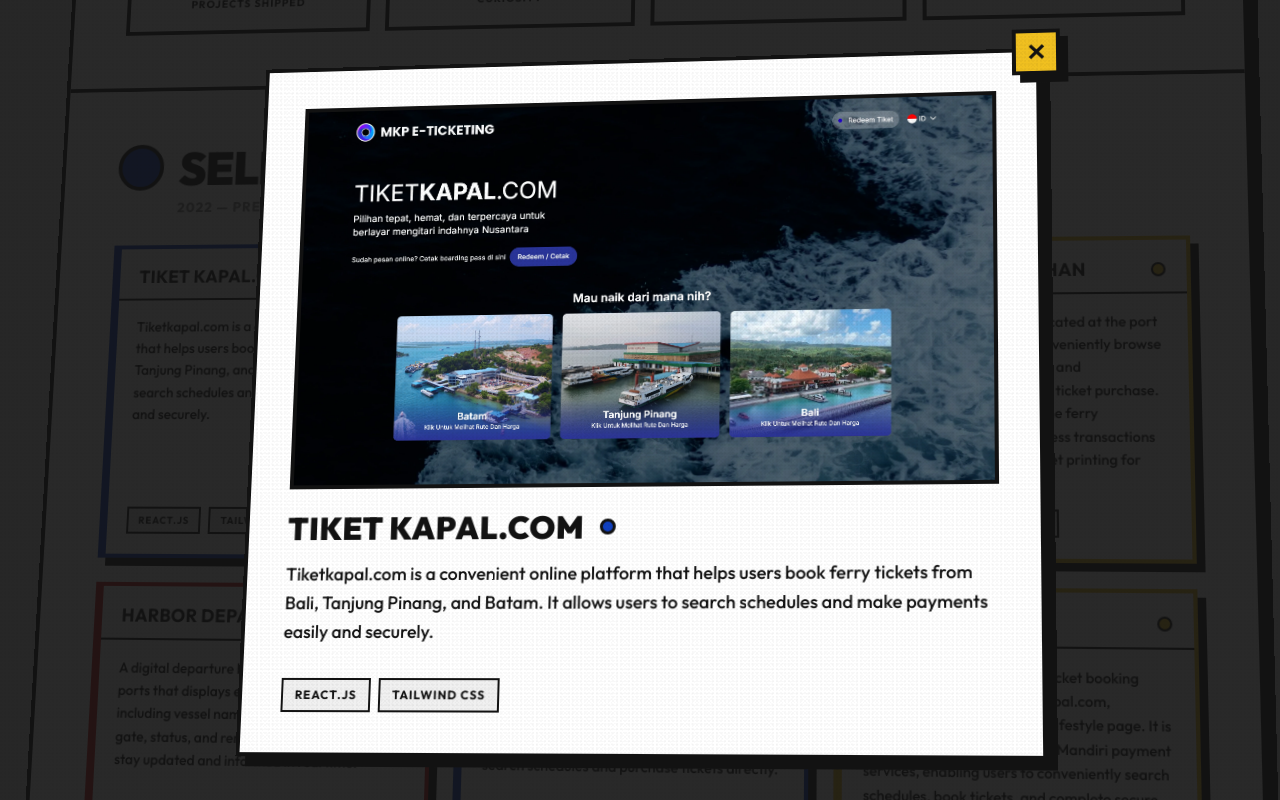
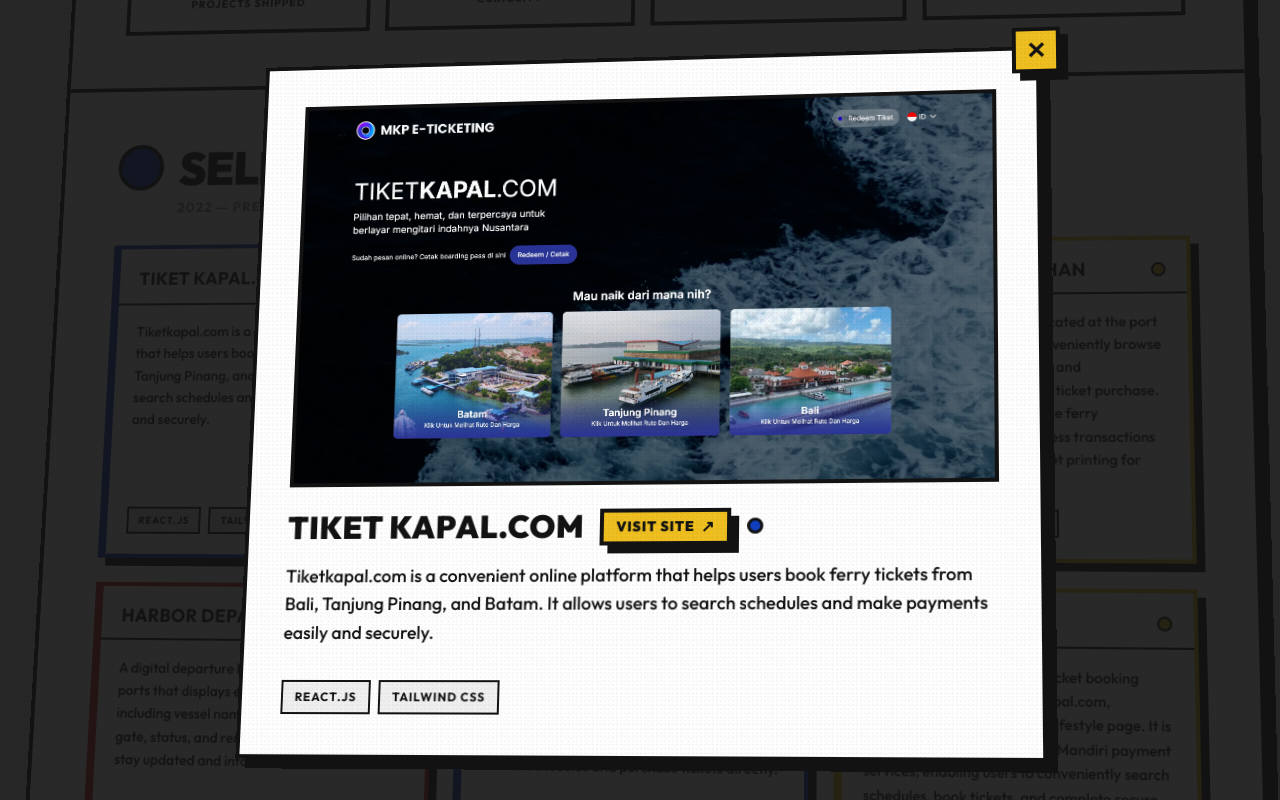
Before and after one commit to mazc0de/daffa-portfolio-v2, a Next.js app: page / in a window 1280 px wide. Both pictures are taken after a click on the button 271 px from the left and 1790 px from the top of the page. Shown: the part 1390-2190 px from the top of the page. Built offline with nearby package versions, Linux system fonts and the light colour scheme.

Commit message:
feat: add project links and improve card animations

```diff
--- a/src/app/page.tsx
+++ b/src/app/page.tsx
@@ -13,6 +13,7 @@
   borderColor: string
   borderL: string
   image?: string
+  link?: string
 }
 
 export default function Home() {
@@ -89,6 +90,9 @@
 
               setTimeout(() => {
                 entry.target.classList.add('is-visible')
+                setTimeout(() => {
+                  entry.target.classList.remove('animate-entrance')
+                }, 450)
               }, delay)
 
               observer.unobserve(entry.target)
@@ -153,6 +157,9 @@
         newCards.forEach((card, index) => {
           setTimeout(() => {
             card.classList.add('is-visible')
+            setTimeout(() => {
+              card.classList.remove('animate-entrance')
+            }, 450)
           }, index * 80)
         })
       }, 50)
@@ -445,9 +452,9 @@
               style={{ transformStyle: 'preserve-3d' }}
             >
               {(showAllProjects ? projectsData : projectsData.slice(0, 6)).map(
-                (proj, i) => (
+                proj => (
                   <div
-                    key={i}
+                    key={proj.title}
                     className='animate-entrance h-full w-full'
                     style={{ transformStyle: 'preserve-3d' }}
                   >
@@ -464,12 +471,27 @@
                       aria-label={`View project: ${proj.title}`}
                     >
                       <article
-                        className={`shadow-base group-hover:shadow-hover flex h-full flex-col border-4 bg-white transition-transform group-hover:-translate-x-[2px] group-hover:-translate-y-[2px] ${proj.borderColor} border-l-[8px] ${proj.borderL}`}
+                        className={`shadow-base group-hover:shadow-hover flex h-full flex-col border-4 bg-white transition-all duration-200 group-hover:-translate-x-[2px] group-hover:-translate-y-[2px] ${proj.borderColor} border-l-[8px] ${proj.borderL}`}
                       >
                         <div className='border-ink flex items-center justify-between border-b-2 p-5 pb-3'>
-                          <h3 className='text-[18px] font-bold tracking-[0.02em] uppercase'>
-                            {proj.title}
-                          </h3>
+                          <div className='flex items-center gap-2.5 min-w-0 pr-2'>
+                            <h3 className='text-[18px] font-bold tracking-[0.02em] uppercase truncate'>
+                              {proj.title}
+                            </h3>
+                            {proj.link && proj.link !== '#' && (
+                              <a
+                                href={proj.link}
+                                target='_blank'
+                                rel='noopener noreferrer'
+                                onClick={e => e.stopPropagation()}
+                                className='border-ink bg-bg hover:bg-yellow hover:text-ink text-ink inline-flex h-6 w-6 shrink-0 items-center justify-center border-2 text-[13px] font-black leading-none transition-transform duration-150 hover:-translate-y-0.5'
+                                title={`Visit ${proj.title}`}
+                                aria-label={`Visit ${proj.title}`}
+                              >
+                                ↗
+                              </a>
+                            )}
+                          </div>
                           <div
                             className={`border-ink h-3.5 w-3.5 shrink-0 rounded-full border-2 ${proj.statusColor}`}
                             title={proj.status}
@@ -639,10 +661,21 @@
                 />
               </div>
 
-              <div className='mb-2 md:mb-4 flex items-center gap-3 md:gap-4'>
+              <div className='mb-2 md:mb-4 flex flex-wrap items-center gap-3 md:gap-4'>
                 <h3 className='text-[18px] sm:text-[24px] md:text-[32px] font-black tracking-[0.02em] uppercase'>
                   {selectedProject.title}
                 </h3>
+                {selectedProject.link && selectedProject.link !== '#' && (
+                  <a
+                    href={selectedProject.link}
+                    target='_blank'
+                    rel='noopener noreferrer'
+                    className='border-ink bg-yellow hover:bg-red text-ink hover:text-white shadow-base inline-flex items-center gap-1.5 border-2 md:border-4 px-3 py-1 text-[12px] md:text-[14px] font-black tracking-[0.06em] uppercase transition-all hover:-translate-x-[1px] hover:-translate-y-[1px]'
+                    title={`Visit ${selectedProject.title}`}
+                  >
+                    Visit Site <span className='text-sm md:text-base leading-none'>↗</span>
+                  </a>
+                )}
                 <div
                   className={`border-ink h-3.5 w-3.5 md:h-4 md:w-4 shrink-0 rounded-full border-2 md:border-[3px] ${selectedProject.statusColor}`}
                   title={selectedProject.status}
--- a/src/data/projects.json
+++ b/src/data/projects.json
@@ -7,7 +7,8 @@
     "tags": ["React.js", "Tailwind CSS"],
     "borderColor": "border-blue",
     "borderL": "border-l-blue",
-    "image": "/images/tiketkapal-com.webp"
+    "image": "/images/tiketkapal-com.webp",
+    "link": "https://tiketkapal.com/"
   },
   {
     "title": "Kos Ibu Ami Petarukan",
@@ -17,7 +18,8 @@
     "tags": ["Next.js", "Tailwind CSS", "shadcn/ui"],
     "borderColor": "border-red",
     "borderL": "border-l-red",
-    "image": "/images/kosibuami.webp"
+    "image": "/images/kosibuami.webp",
+    "link": "https://kosibuami.my.id/"
   },
   {
     "title": "Selfkiosk Pelabuhan",
@@ -27,7 +29,8 @@
     "tags": ["React.js", "Tailwind CSS"],
     "borderColor": "border-yellow",
     "borderL": "border-l-yellow",
-    "image": "/images/selfkios.webp"
+    "image": "/images/selfkios.webp",
+    "link": "#"
   },
   {
     "title": "Harbor Departure Board",
@@ -37,7 +40,8 @@
     "tags": ["React.js", "Tailwind CSS"],
     "borderColor": "border-red",
     "borderL": "border-l-red",
-    "image": "/images/monitoring.webp"
+    "image": "/images/monitoring.webp",
+    "link": "#"
   },
   {
     "title": "Rodex",
@@ -47,7 +51,8 @@
     "tags": ["React.js", "Tailwind CSS"],
     "borderColor": "border-blue",
     "borderL": "border-l-blue",
-    "image": "/images/rodex2.webp"
+    "image": "/images/rodex2.webp",
+    "link": "#"
   },
   {
     "title": "Mini BMS Lifestyle",
@@ -57,7 +62,8 @@
     "tags": ["Next.js", "Tailwind CSS"],
     "borderColor": "border-yellow",
     "borderL": "border-l-yellow",
-    "image": "/images/minibms-livin.webp"
+    "image": "/images/minibms-livin.webp",
+    "link": "#"
   },
   {
     "title": "Astra Visteon",
@@ -67,7 +73,8 @@
     "tags": ["React.js", "Tailwind CSS"],
     "borderColor": "border-red",
     "borderL": "border-l-red",
-    "image": "/images/astra-visteon.webp"
+    "image": "/images/astra-visteon.webp",
+    "link": "#"
   },
   {
     "title": "SPC Auto Detailing",
@@ -77,6 +84,7 @@
     "tags": ["React.js", "Tailwind CSS"],
     "borderColor": "border-blue",
     "borderL": "border-l-blue",
-    "image": "/images/spc-autodetailing.webp"
+    "image": "/images/spc-autodetailing.webp",
+    "link": "#"
   }
 ]
```
